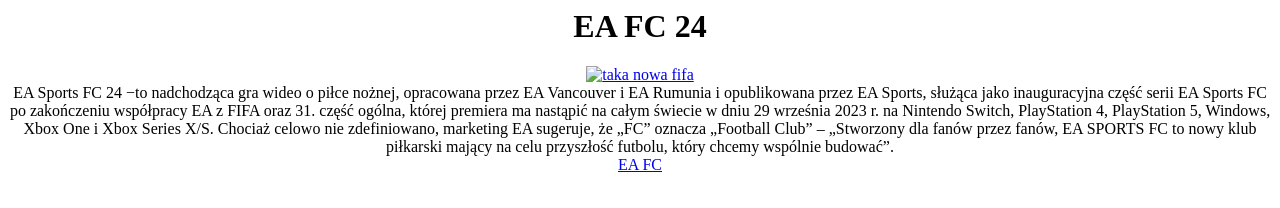
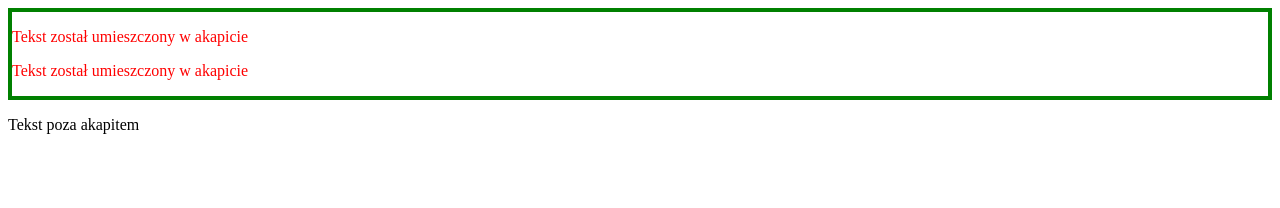
Before and after one commit to dominson123/ezza, a plain HTML site: page index.html in a window 1280 px wide. Drawn offline with Linux system fonts and the light colour scheme.

Commit message:
Update index.html

```diff
--- a/index.html
+++ b/index.html
@@ -1,9 +1,24 @@
+<html lang="en">
 <head>
-<title>EA FC 24</title>
+    <meta name="author" content="Dominik Urbańczyk">
+    <meta charset="UTF-8">
+    <meta name="viewport" content="width=device-width, initial-scale=1.0">
+    <title>CSS</title>
+    <style type="text/css">
+div p{
+    color: red;
+
+}
+#ramka{
+    border: 4px solid green;
+}
+    </style>
 </head>
 <body>
-<center><h4><span style="font-size: xx-large"> EA FC 24 </span></h4></center>
-<center><a href="https://en.wikipedia.org/wiki/EA_Sports_FC_24" target="_blank"><img src="ea.png" alt="taka nowa fifa"/></a></center>
-<center>EA Sports FC 24 −to nadchodząca gra wideo o piłce nożnej, opracowana przez EA Vancouver i EA Rumunia i opublikowana przez EA Sports, służąca jako inauguracyjna część serii EA Sports FC po zakończeniu współpracy EA z FIFA oraz 31. część ogólna, której premiera ma nastąpić na całym świecie w dniu 29 września 2023 r. na Nintendo Switch, PlayStation 4, PlayStation 5, Windows, Xbox One i Xbox Series X/S. Chociaż celowo nie zdefiniowano, marketing EA sugeruje, że „FC” oznacza „Football Club” – „Stworzony dla fanów przez fanów, EA SPORTS FC to nowy klub piłkarski mający na celu przyszłość futbolu, który chcemy wspólnie budować”.</center>
-<center><a href="https://www.ea.com/pl-pl/games/ea-sports-fc/fc-24">EA FC</a>
+    <div id="ramka">
+    <p>Tekst został umieszczony w akapicie</p>
+    <p>Tekst został umieszczony w akapicie</p>
+</div>
+<p>Tekst poza akapitem</p>
 </body>
+</html>
```
